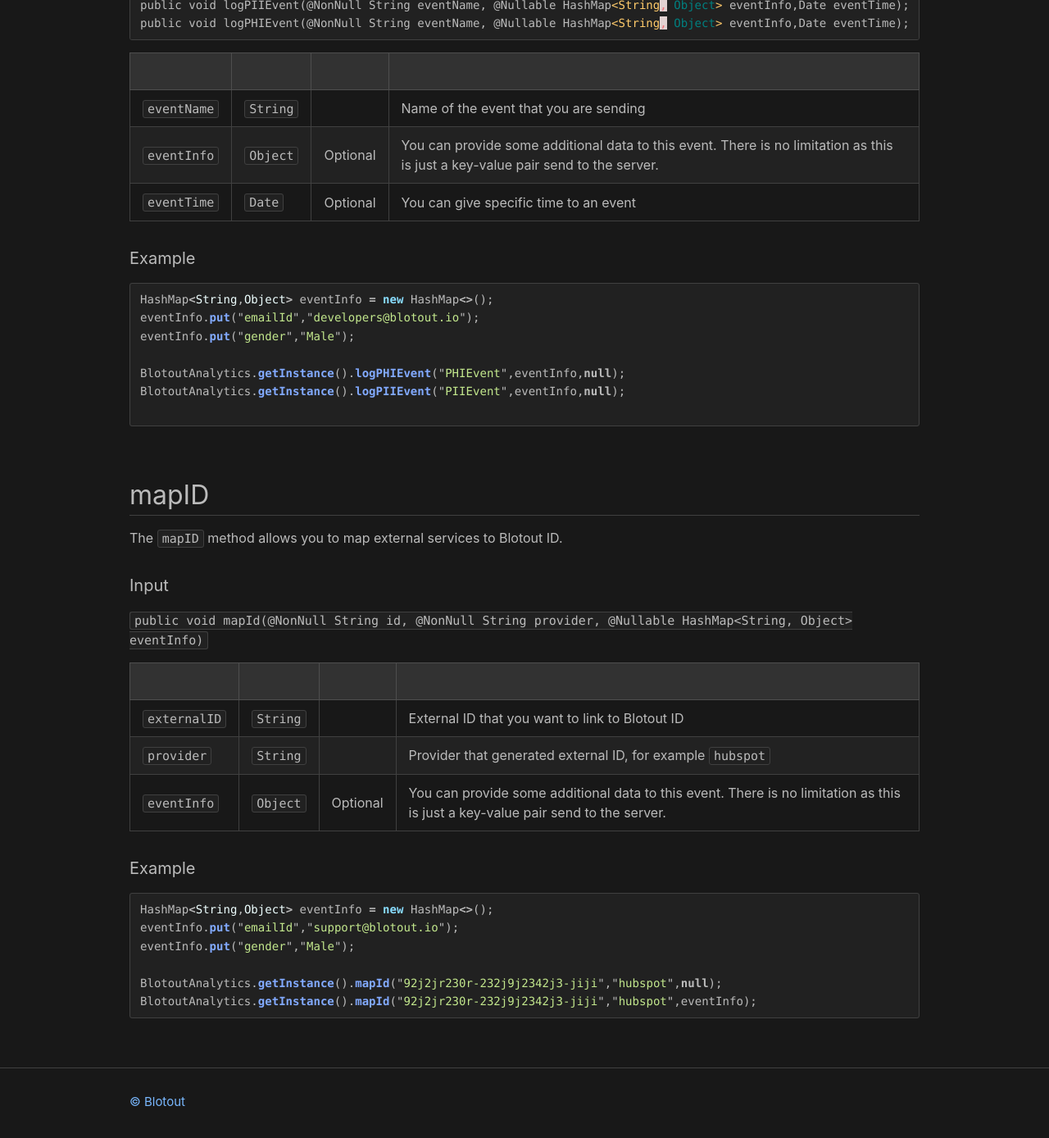
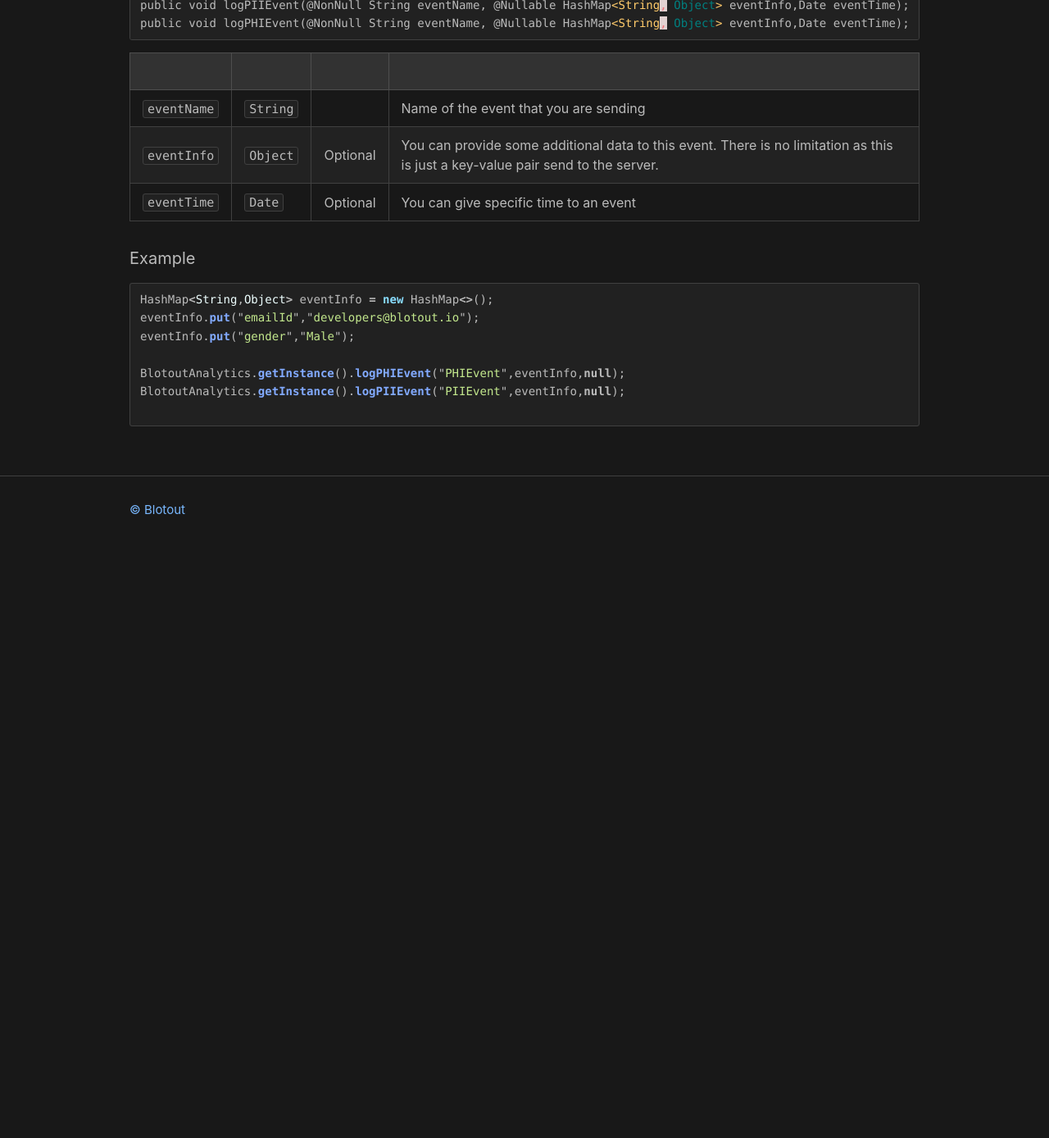
Before and after one commit to blotoutio/sdk-android, a Jekyll site: the page built from docs/basic_apis.md, in a window 1280 px wide and 1400 px high, scrolled down 2591 px. Shown: the top 1388 px of the window at 82% size. Built offline with Jekyll 4.4.1, drawn with Linux system fonts in a browser that asks for light colours; our own code applies the rules of GitHub Pages for plain Markdown files; after the commit the page ends 3270 px from its top, so only the background shows below that; some of the changed text lies outside the part shown.

````diff
--- a/docs/_config.yml
+++ b/docs/_config.yml
@@ -2,9 +2,9 @@ theme: minima
 
 header_pages:
   - integration.md
-  - api.md
+  - basic_apis.md
+  - defined_events.md
   - system_events.md
-  - migration.md
 
 minima:
   skin: dark
--- a/docs/api.md
+++ b/docs/basic_apis.md
@@ -103,26 +103,3 @@ BlotoutAnalytics.getInstance().logPHIEvent("PHIEvent",eventInfo,null);
 BlotoutAnalytics.getInstance().logPIIEvent("PIIEvent",eventInfo,null);
 
 ```
-
-
-## mapID
-The `mapID` method allows you to map external services to Blotout ID.
-
-#### Input
-`public void mapId(@NonNull String id, @NonNull String provider, @Nullable HashMap<String, Object> eventInfo)`
-
-|||||
-|---|---|---|---|
-| `externalID` | `String` |  | External ID that you want to link to Blotout ID |
-| `provider` | `String` |  | Provider that generated external ID, for example `hubspot` |
-| `eventInfo` | `Object` | Optional | You can provide some additional data to this event. There is no limitation as this is just a key-value pair send to the server. |
-
-#### Example
-```js
-HashMap<String,Object> eventInfo = new HashMap<>();
-eventInfo.put("emailId","support@blotout.io");
-eventInfo.put("gender","Male");
-
-BlotoutAnalytics.getInstance().mapId("92j2jr230r-232j9j2342j3-jiji","hubspot",null);
-BlotoutAnalytics.getInstance().mapId("92j2jr230r-232j9j2342j3-jiji","hubspot",eventInfo);
-```
````
Also changed, not shown: docs/defined_events.md (added, +34 -0 lines), docs/migration.md (deleted, +0 -3 lines), 3 other files.
